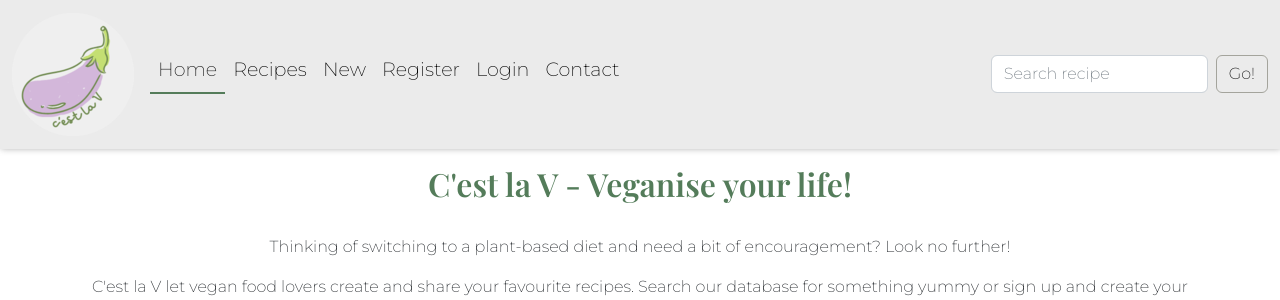
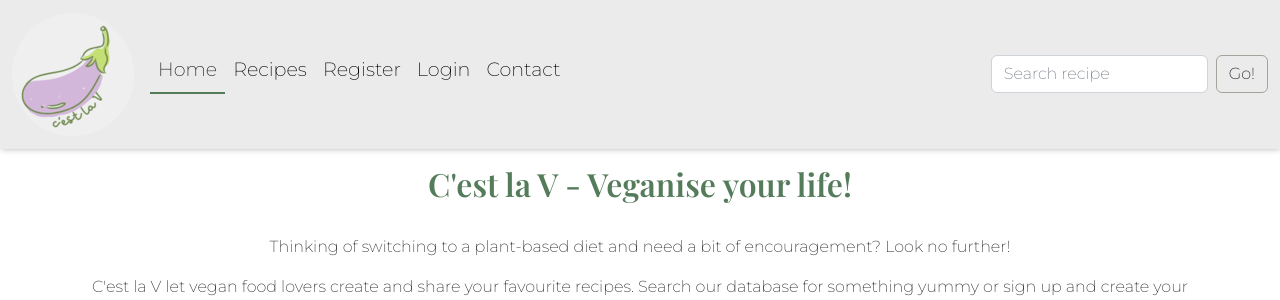
Before and after one commit to Ila-bura/C-est-la-V, a Django app: page / in a window 1280 px wide. Shown: the top 300 px of the page. Run offline with Django 3.2, Linux system fonts and the light colour scheme; data that the repository does not hold is empty; parts of the project's set-up code (start-up, migrations or seed data) failed here and were passed over; some libraries are stand-ins or nearby versions.

Commit message:
Hide New tab in nav bar if user is not logged in

```diff
--- a/templates/includes/header.html
+++ b/templates/includes/header.html
@@ -41,14 +41,7 @@
               >Recipes</a
             >
           </li>
-          <li class="nav-item">
-            <a
-              class="nav-link {% if url_name == 'add_recipe' %}active{% endif %}"
-              href="{% url 'add_recipe' %}"
-              >New</a
-            >
-          </li>
-          <!-- Check if user is logged in -->
+          <!-- Verify if user is logged in -->
           {% if request.user.is_authenticated %}
           <li class="nav-item">
             <a
@@ -57,7 +50,15 @@
               >Logout</a
             >
           </li>
-          <!-- If not, show register and login links -->
+          <!-- The New tab only shows if user is logged in -->
+          <li class="nav-item">
+            <a
+              class="nav-link {% if url_name == 'add_recipe' %}active{% endif %}"
+              href="{% url 'add_recipe' %}"
+              >New</a
+            >
+          </li>
+          <!-- If not logged in, show Register and Login links -->
           {% else %}
           <li class="nav-item">
             <a
```
